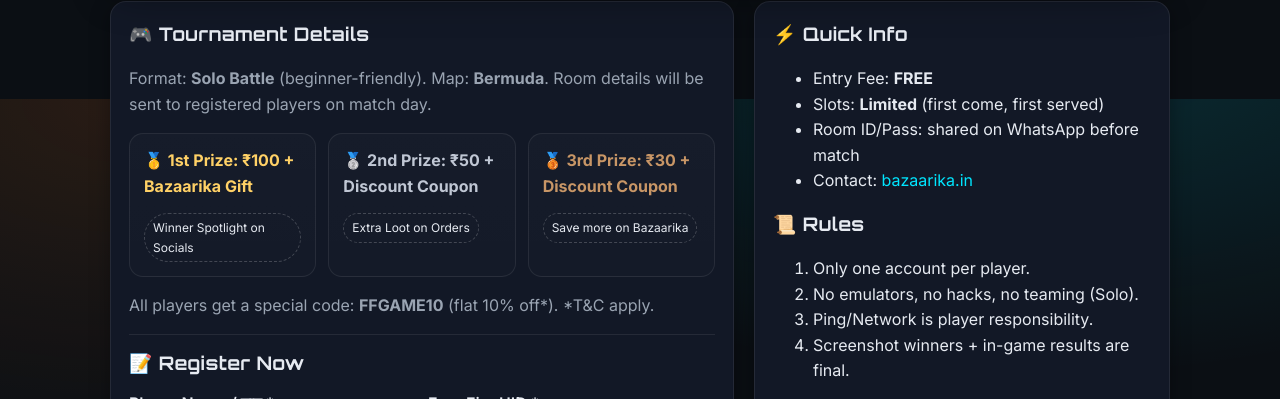
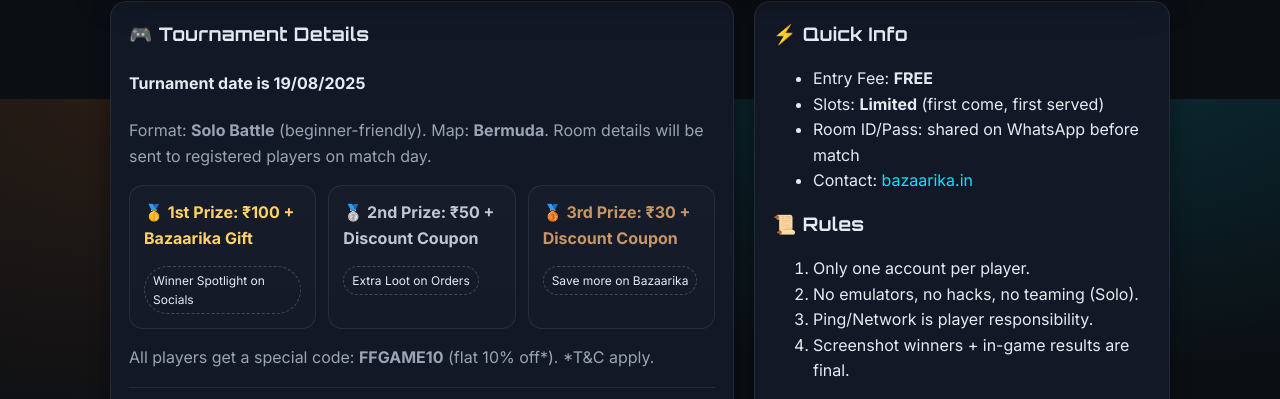
Before and after one commit to Bazaarika/Bazaarika-Free-fire-tornament-, a plain HTML site: page index.html in a window 1280 px wide. Shown: the part 701-1100 px from the top of the page. Drawn offline with Linux system fonts and the light colour scheme; no server answers.

Commit message:
Update index.html

```diff
--- a/index.html
+++ b/index.html
@@ -138,6 +138,8 @@
     <div class="grid">
       <section class="card">
         <h3>🎮 Tournament Details</h3>
+
+        <h4>Turnament date is 19/08/2025</h4>
         <p class="muted">Format: <b>Solo Battle</b> (beginner-friendly). Map: <b>Bermuda</b>. Room details will be sent to registered players on match day.</p>
         <div class="prize-list" style="margin:14px 0 8px">
           <div class="prize p1">
```
